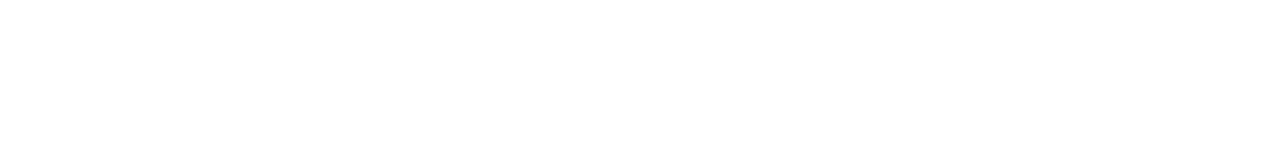
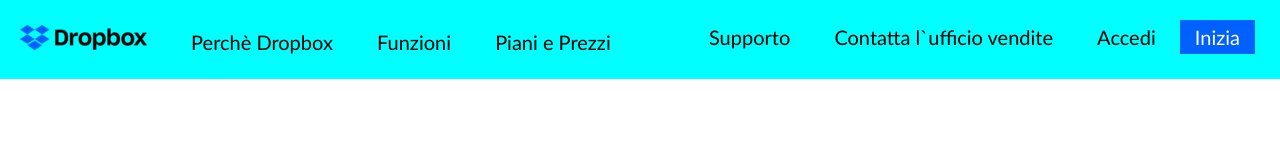
Before and after one commit to ErikaArci99/htmlcss-dropbox, a plain HTML site: page index.html in a window 1280 px wide. Drawn offline with Linux system fonts and the light colour scheme.

Commit message:
[UPD] added header style

```diff
--- a/css/style.css
+++ b/css/style.css
@@ -0,0 +1,66 @@
+*{
+    margin: 0;
+    border: 0;
+    box-sizing: border-box;
+}
+
+body{
+    font-family: 'Gill Sans', 'Gill Sans MT', Calibri, 'Trebuchet MS', sans-serif;
+}
+
+header{
+    background-color: aqua;
+}
+
+.buttons{
+    padding: 5px 15px 5px 15px;
+}
+
+/* Utility */
+
+.display-flex-space-between{
+    display: flex;
+    justify-content: space-between;
+}
+
+/* padding */
+
+.padding-top-25{
+    padding-top: 25px;
+}
+
+.padding-bottom-25{
+    padding-bottom: 25px;
+}
+
+/* margini */
+
+.margin-left-40{
+    margin-left: 40px;
+}
+
+.margin-left-20{
+    margin-left: 20px;
+}
+
+.margin-right-25{
+    margin-right: 25px;
+}
+
+/* font-size */
+
+.font-size-20{
+    font-size: 20px;
+}
+
+/* bc colori */
+
+.bc-color-blue{
+    background-color: #0061FE;
+}
+
+/* colori font */
+
+.text-white{
+    color: white;
+}
--- a/index.html
+++ b/index.html
@@ -7,6 +7,28 @@
     <link rel="stylesheet" href="./css/style.css">
 </head>
 <body>
+    <header>
+        <!-- intestazione -->
+         <div class="display-flex-space-between padding-top-25 padding-bottom-25">
+             <div>
+                 <img class="margin-left-20" src="./img/logo-small.png" alt="logo">
+                 <span class="margin-left-40 font-size-20">Perchè Dropbox</span>
+                 <span class="margin-left-40 font-size-20">Funzioni</span>
+                 <span class="margin-left-40 font-size-20">Piani e Prezzi</span>
+             </div>
+             <div>
+                <span class="font-size-20">Supporto</span>
+                <span class="margin-left-40 font-size-20">Contatta l`ufficio vendite</span>
+                <span class="margin-left-40 font-size-20">Accedi</span>
+                <span class="margin-left-20 margin-right-25 font-size-20 buttons bc-color-blue text-white">Inizia</span>
+             </div>
+         </div>
+    </header>
+    <main>
 
+    </main>
+    <footer>
+
+    </footer>
 </body>
 </html>
```
